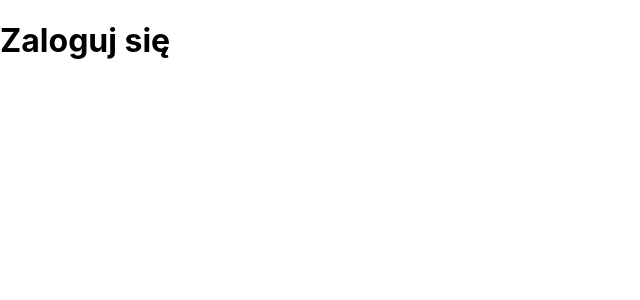
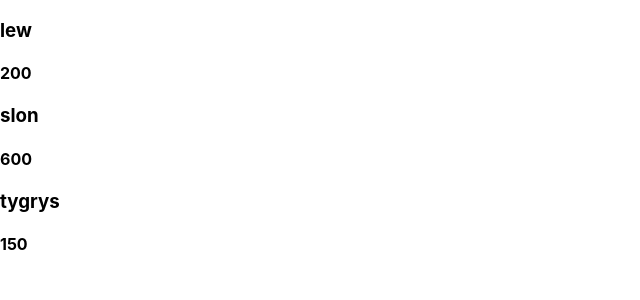
Before and after one commit to ibianche/react-app, a React (Create React App) app: page / in a window 1280 px wide. Shown: the top 300 px of the page, without its empty margins (0-640 px from the left). Built offline with nearby package versions, Linux system fonts and the light colour scheme.

Commit message:
Petla zwierzeta uzycie map s2f18

```diff
--- a/src/App.js
+++ b/src/App.js
@@ -1,31 +1,28 @@
 import React from 'react';
-// import Second from './components/second'
-import First from './components/first';
-
-function Zaloguj() {
-  return <h1>Zaloguj się</h1>
-}
-
-function Wyloguj() {
-  return <h1>Wyloguj się</h1>
-}
-
-function Auth(props) {
-  if(props.zalogowany){
-    return <Wyloguj/>
-  }else{
-    return <Zaloguj/>
-  }
-}
 
 
 function App() {
 
-  let mySurname = 'Bianche';
+  let zwierzeta = [
+    {id: 1, nazwa: 'lew', waga: 200},
+    {id: 2, nazwa: 'slon', waga: 600},
+    {id: 3, nazwa: 'tygrys', waga: 150},
+  ];
+
+
+  let listaNumerow = zwierzeta.map(zwierze => {   //'zwierze' okreslamy nazwe-indeks elementu
+
+      return (
+        <div key={zwierze.id}>
+          <h3>{zwierze.nazwa}</h3>
+          <h4>{zwierze.waga}</h4>
+        </div>
+      )
+    });
 
   return (
     <div>
-      <Auth zalogowany={false}/>
+      {listaNumerow}
     </div>
   );
 }
```
